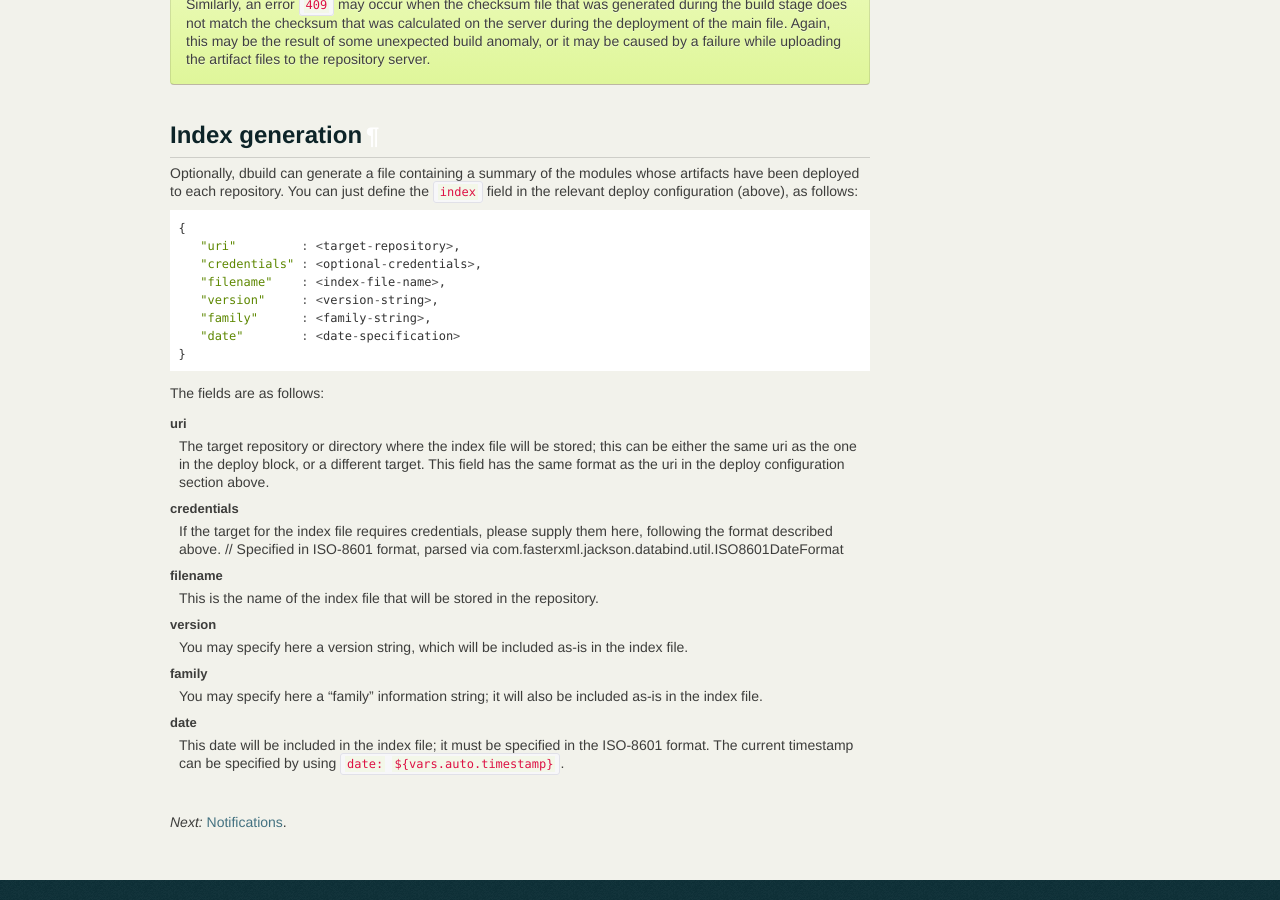
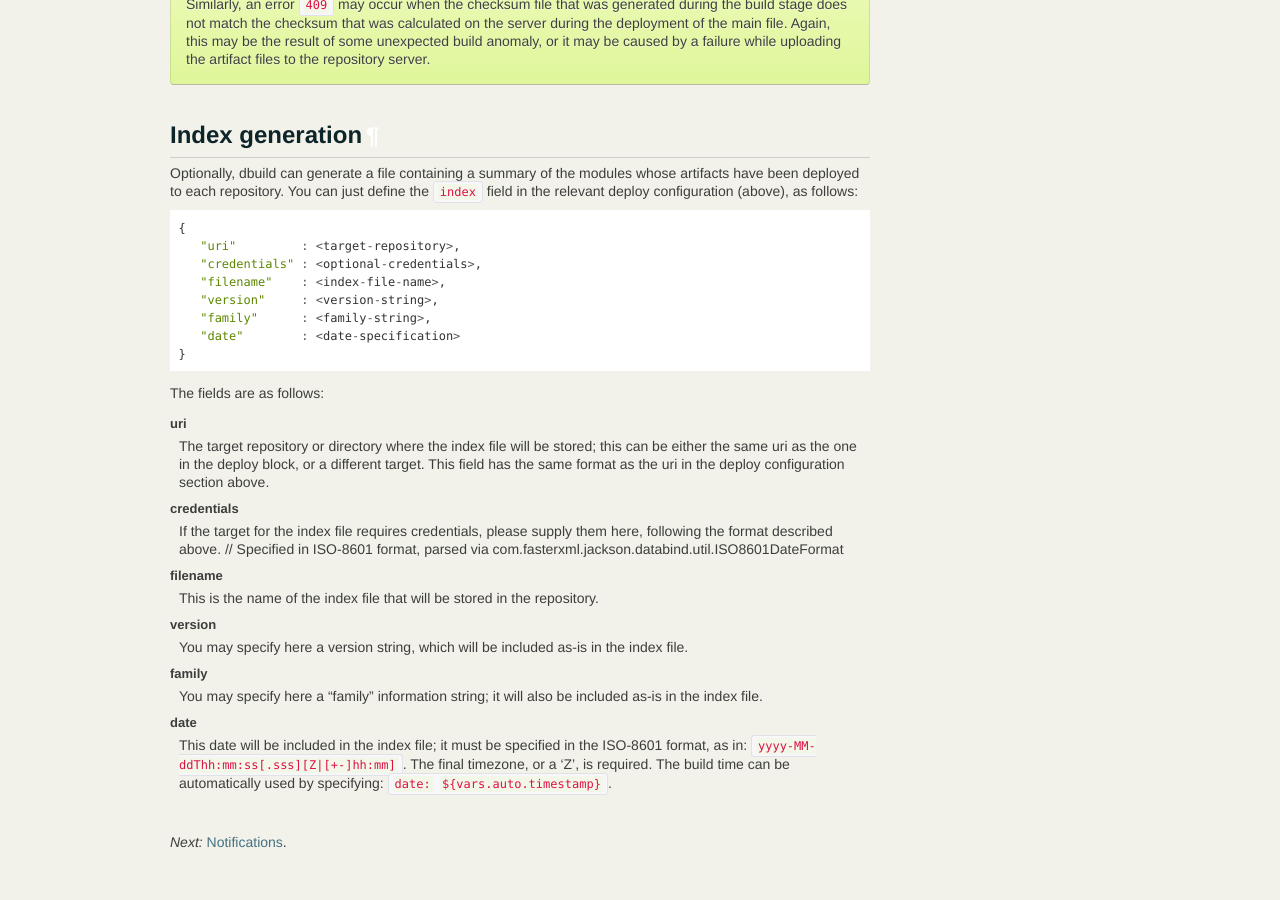
Before and after one commit to lightbend-labs/dbuild, a Sphinx documentation site: the page built from docs/src/sphinx/deploy.rst, in a window 1280 px wide and 900 px high, scrolled down 2510 px. Built offline with Sphinx 7.4.7, drawn with Linux system fonts in a browser that asks for light colours.

Commit message:
Use commong-lang DateUtils, rathern than Jackson's ISO8601DateFormat
DateUtils is able to parse a wider range of formats, including the
one used by vars.auto.timestamp.

```diff
--- a/docs/src/sphinx/deploy.rst
+++ b/docs/src/sphinx/deploy.rst
@@ -191,8 +191,9 @@ family
   You may specify here a "family" information string; it will also be included as-is in the index file.
 
 date
-  This date will be included in the index file; it must be specified in the ISO-8601 format. The current
-  timestamp can be specified by using ``date: ${vars.auto.timestamp}``.
+  This date will be included in the index file; it must be specified in the ISO-8601 format, as in:
+  ``yyyy-MM-ddThh:mm:ss[.sss][Z|[+-]hh:mm]``. The final timezone, or a 'Z', is required.
+  The build time can be automatically used by specifying: ``date: ${vars.auto.timestamp}``.
 
 |
 
```
Also changed, not shown: 2 other files.
